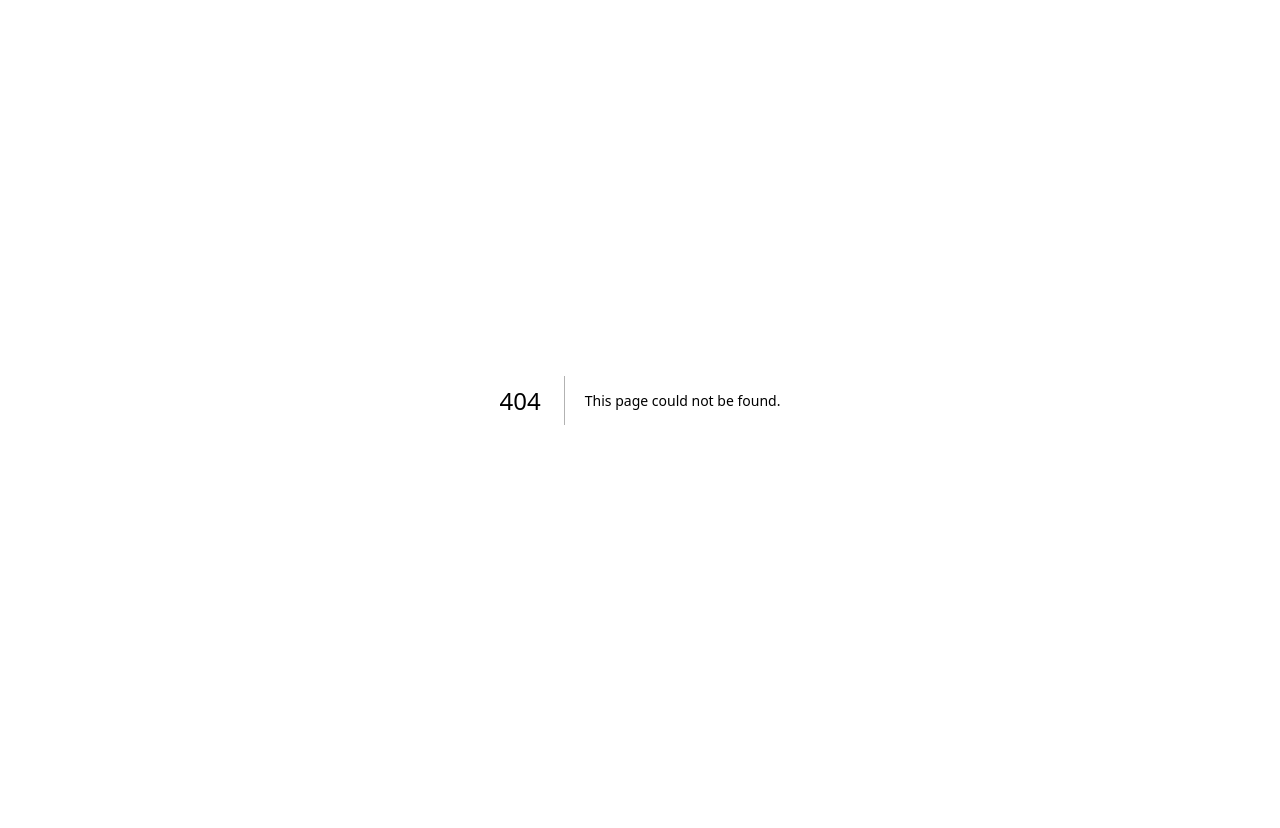
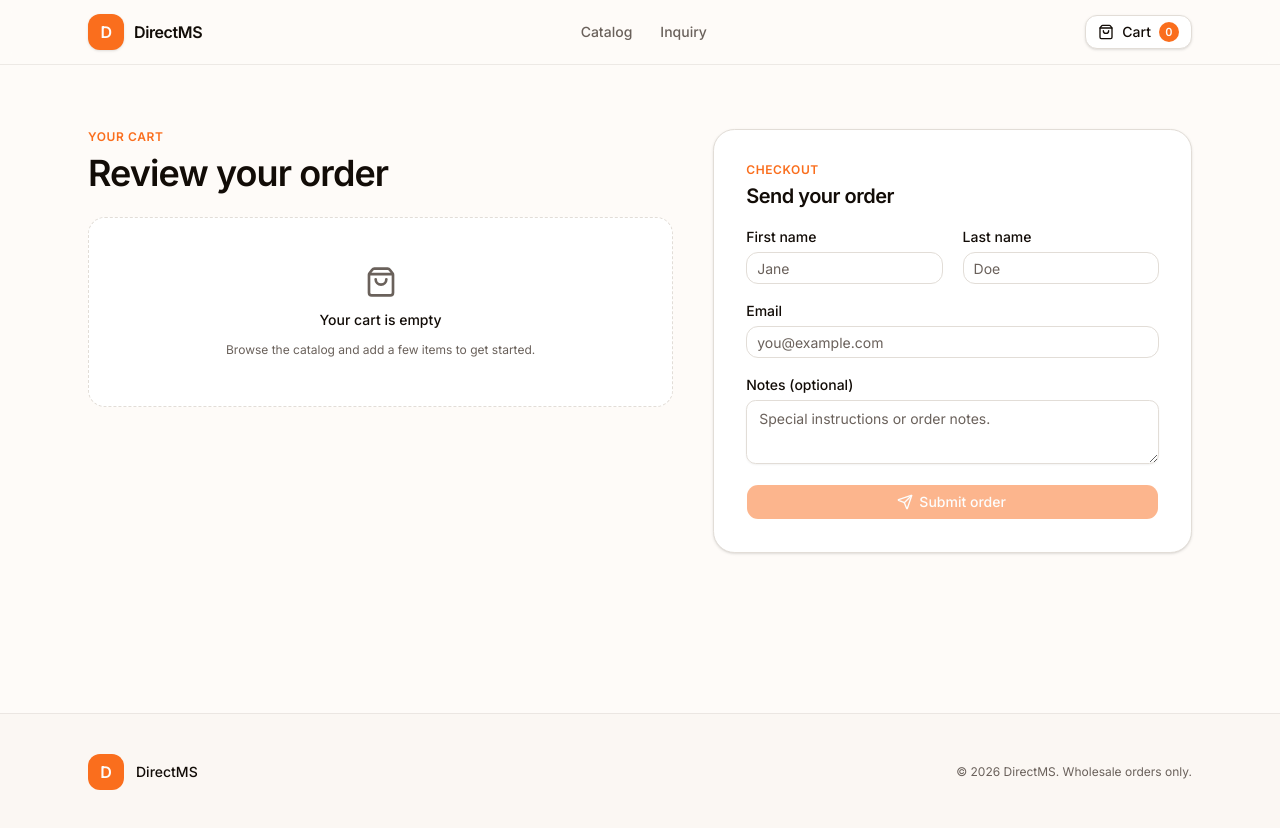
Before and after one commit to Danse117/directms, a Next.js app: page /cart in a window 1280 px wide. Before the commit this address had no page. Before the commit the page ends 800 px from the top, so only its background shows below. Built offline with nearby package versions, Linux system fonts and the light colour scheme.

Commit message:
feat(phase-1): add /cart route with cart list and checkout form

```diff
--- /dev/null
+++ b/app/cart/cart-view.tsx
@@ -0,0 +1,35 @@
+"use client";
+
+import { CartList } from "@/components/cart/cart-list";
+import { CheckoutForm } from "@/components/cart/checkout-form";
+
+export function CartView() {
+  return (
+    <div className="grid gap-10 lg:grid-cols-[1.1fr_0.9fr]">
+      <div>
+        <div className="mb-6 flex flex-col gap-2">
+          <p className="text-xs font-semibold uppercase tracking-wider text-primary">
+            Your cart
+          </p>
+          <h1 className="text-3xl font-semibold tracking-tight md:text-4xl">
+            Review your order
+          </h1>
+        </div>
+        <CartList />
+      </div>
+      <div>
+        <div className="rounded-2xl border border-border bg-card p-6 shadow-sm md:p-8">
+          <div className="mb-5 flex flex-col gap-1">
+            <p className="text-xs font-semibold uppercase tracking-wider text-primary">
+              Checkout
+            </p>
+            <h2 className="text-xl font-semibold tracking-tight">
+              Send your order
+            </h2>
+          </div>
+          <CheckoutForm />
+        </div>
+      </div>
+    </div>
+  );
+}
--- /dev/null
+++ b/app/cart/page.tsx
@@ -0,0 +1,23 @@
+import type { Metadata } from "next";
+import { SiteHeader } from "@/components/site/header";
+import { SiteFooter } from "@/components/site/footer";
+import { CartView } from "./cart-view";
+
+export const metadata: Metadata = {
+  title: "Cart",
+  description: "Review your DirectMS order and submit for fulfillment.",
+};
+
+export default function CartPage() {
+  return (
+    <>
+      <SiteHeader />
+      <main className="flex-1">
+        <div className="mx-auto max-w-6xl px-6 py-16">
+          <CartView />
+        </div>
+      </main>
+      <SiteFooter />
+    </>
+  );
+}
```
